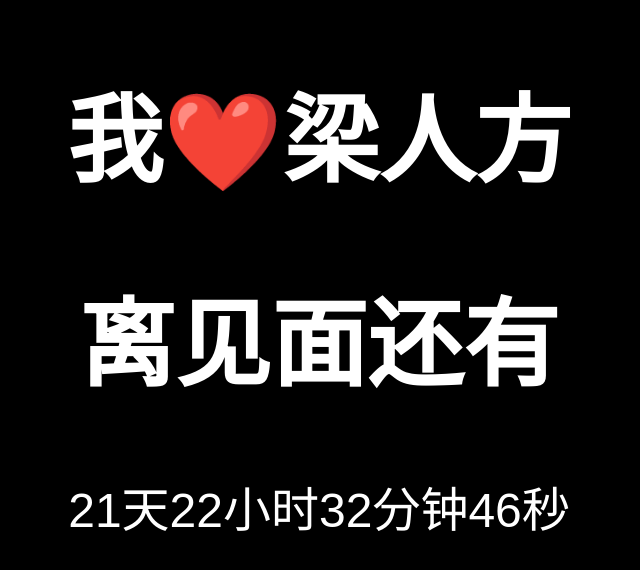
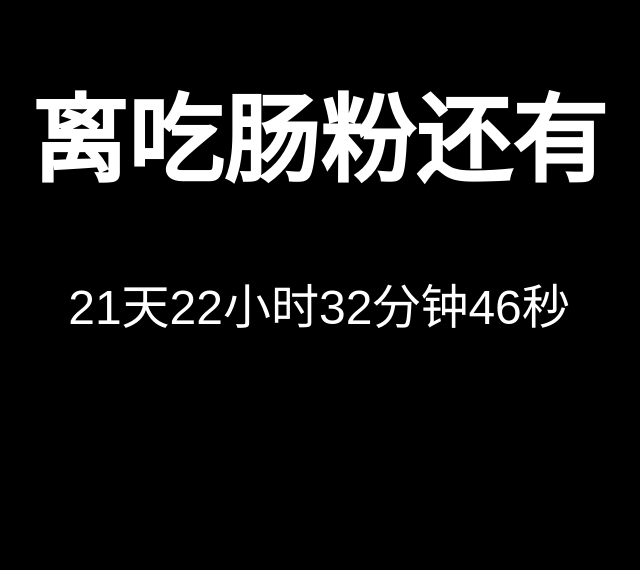
Before and after one commit to Leo927/SimpleCountDown, a plain HTML site: page index.html in a window 1280 px wide. Shown: the whole page, without its empty margins (321-961 px from the left). Drawn offline with Linux system fonts and the light colour scheme.

Commit message:
changfen

```diff
--- a/index.html
+++ b/index.html
@@ -37,8 +37,7 @@
             text-align: center;
         }
     </style>
-    <h1>我❤️梁人方️</h1>
-    <h1>离见面还有</h1>
+    <h1>离吃肠粉还有</h1>
     <div id="timer"></div>
 </body>
 </html>
```
